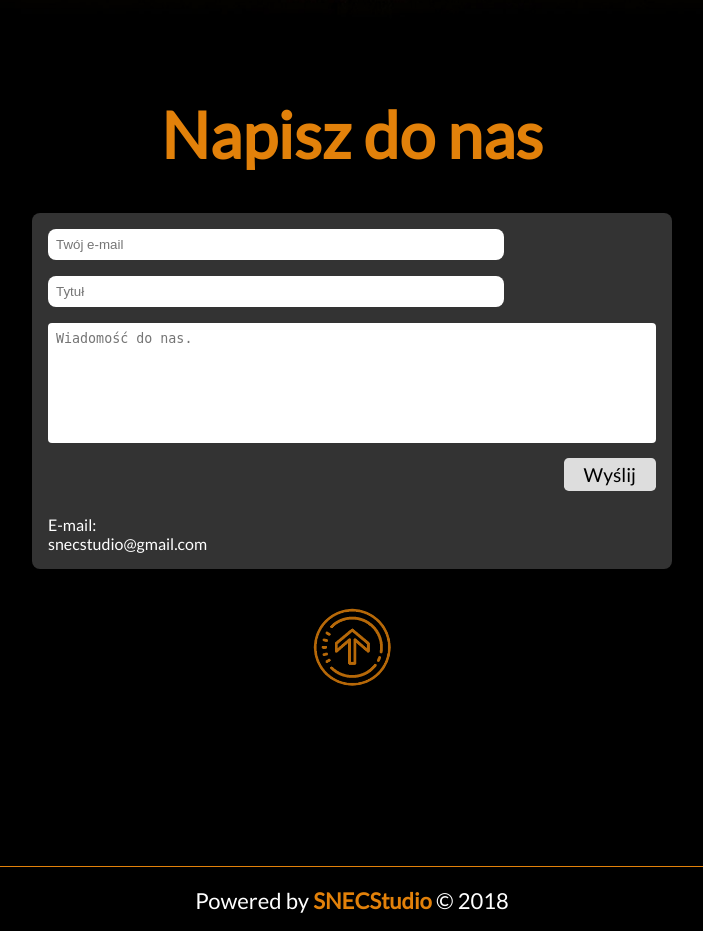
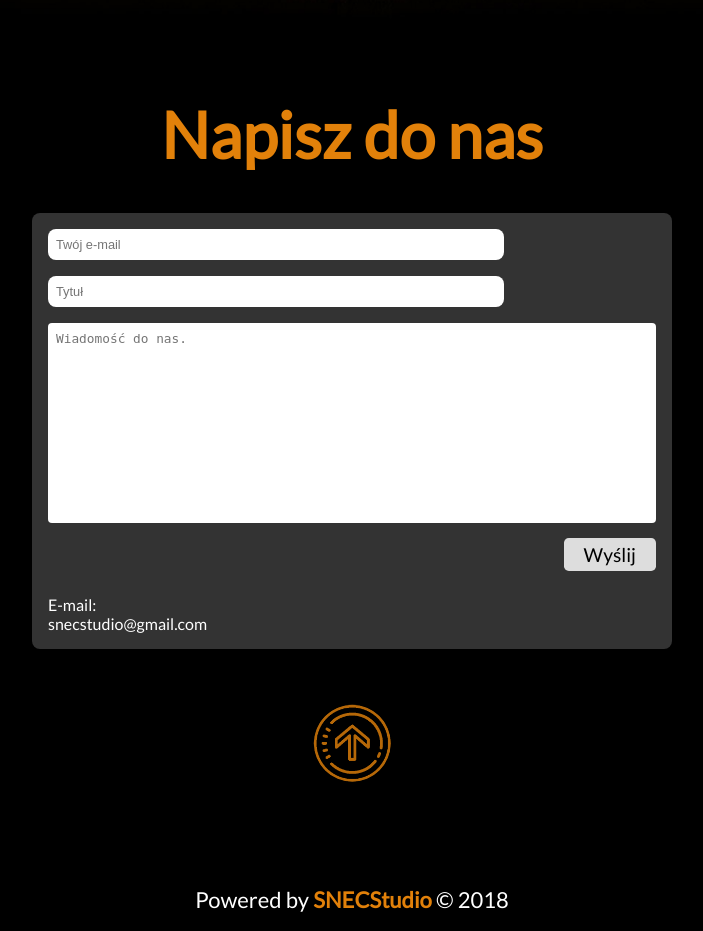
Before and after one commit to eryk91/snecmagic, a PHP site: page / in a window 1280 px wide. Shown: the part 2344-3275 px from the top of the page, without its empty margins (288-991 px from the left). Run offline with PHP 8.4, Linux system fonts and the light colour scheme.

Commit message:
pizda
pizda

```diff
--- a/css/main.css
+++ b/css/main.css
@@ -101,7 +101,8 @@ div#scrollArrow3 {
   width: 6vw;
   height: 6vw;
   display: block;
-  margin: 5vh auto;
+  margin: 0 auto;
+  margin-top: 7vh;
   background-size: cover;
   background-image: url("../images/scrollArrow2.png");
   transform: rotate(180deg);
@@ -194,7 +195,7 @@ section.slide3 {
   text-align: center;
 }
 section.slide3 > h2 {
-  padding-top: 5vh;
+  padding: 5vh 0;
   color: #e2810a;
   font-size: 5vw;
 }
@@ -203,14 +204,15 @@ section.slide3 > form#mail {
   text-align: left;
   border-radius: 1vh;
   width: 50vw;
+  min-height: 50vh;
   margin: 0 auto;
-  margin-top: 5vh;
   display: block;
   background-color: rgba(255, 255, 255, 0.2);
 }
 section.slide3 > form#mail > input[type="text"], #section-2wrapper > form#mail > input[type="email"] {
   width: 50vw;
   margin-bottom: 2vh;
+  font-size: 1vw;
   padding: 1vh;
   border-radius: 1vh;
   outline: none;
@@ -237,9 +239,10 @@ section.slide3 > form#mail > input[type="submit"]:hover {
   cursor: pointer;
 }
 section.slide3 > form#mail > textarea {
+  font-size: 1vw;
   resize: none;
   width: 100%;
-  height: 15vh;
+  height: 25vh;
   padding: 1vh;
   border-radius: 0.5vh;
   outline: none;
@@ -265,8 +268,7 @@ footer {
 	clear: both;
   height: 65px;
 	bottom: 0;
-	border-top:1px solid #e2810a;
-
+	/*border-top:1px solid #e2810a;*/
 }
 footer > div {
 	margin: 0 auto;
@@ -284,11 +286,11 @@ footer > div > a {
 }
 
 footer > div > a:hover {
-  	text-decoration: none;
-  	font-size: 22px;
-  	color: #fff;
-    font-family: 'Lato', sans-serif;
-    text-shadow: rgba(0,0,0,.01) 0 0 1px;
+	text-decoration: none;
+	font-size: 22px;
+	color: #fff;
+  font-family: 'Lato', sans-serif;
+  text-shadow: rgba(0,0,0,.01) 0 0 1px;
 }
 
 
--- a/index.php
+++ b/index.php
@@ -53,6 +53,7 @@
   </section>
 
   <section class="slide3">
+    <span id="log"></span>
    <?php
 
    ini_set('SMTP', 'ssl://smtp.gmail.com');
--- a/js/functions.js
+++ b/js/functions.js
@@ -21,6 +21,8 @@ jQuery(window).on('scroll', function($){
 	jQuery('#scrollArrow').fadeOut('slow');
   }
 });
+
+
 
 /* SCROLL MACHINE */
 var x = 0;
```
